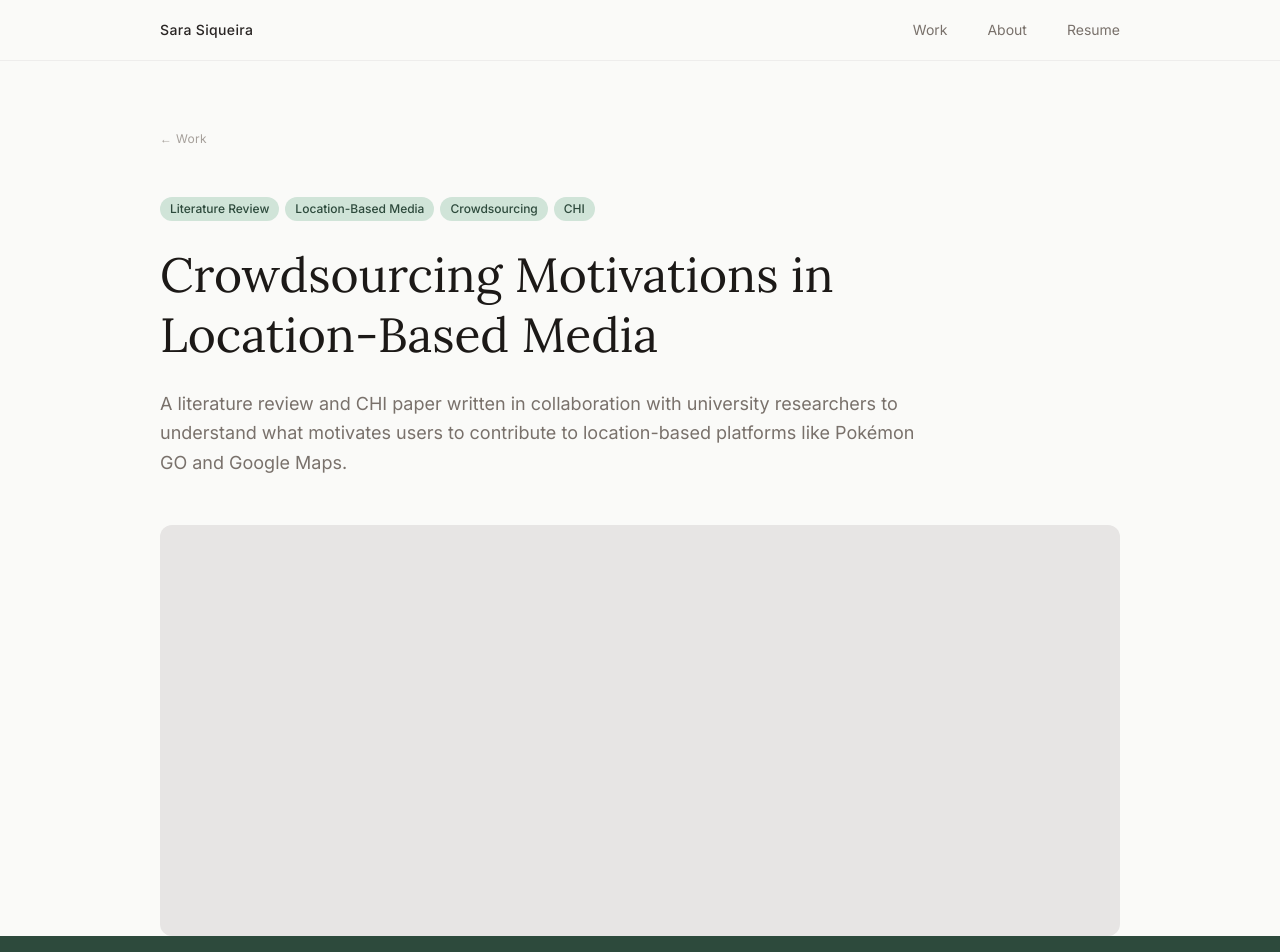
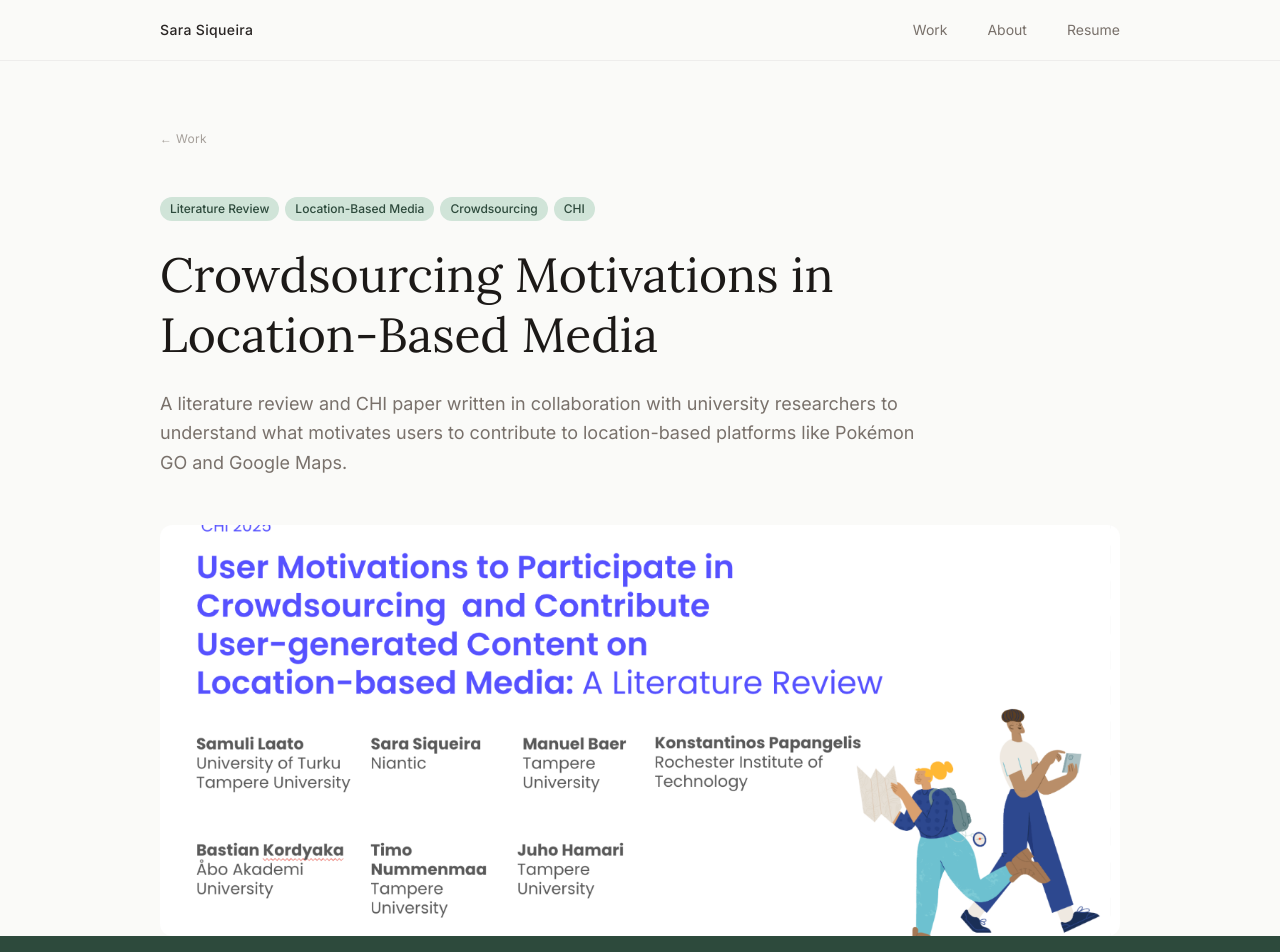
Before and after one commit to sarasiqueira99/portfolio, a Next.js app: page /work/chi-paper in a window 1280 px wide. Shown: the top 952 px of the page. Built offline with nearby package versions, Linux system fonts and the light colour scheme.

Commit message:
add CHI case study cover image

```diff
--- a/app/work/chi-paper/page.tsx
+++ b/app/work/chi-paper/page.tsx
@@ -41,7 +41,7 @@ export default function ChiPaper() {
 
         {/* Cover image */}
         <div className="max-w-5xl mx-auto px-8 mb-0">
-          <div className="w-full aspect-[21/9] bg-stone-200 rounded-xl" />
+          <img src="/chi-casestudy.png" alt="CHI Paper" className="w-full aspect-[21/9] object-cover rounded-xl" />
         </div>
 
         {/* Meta strip */}
```
Also changed, not shown: public/chi-casestudy.png (added).
